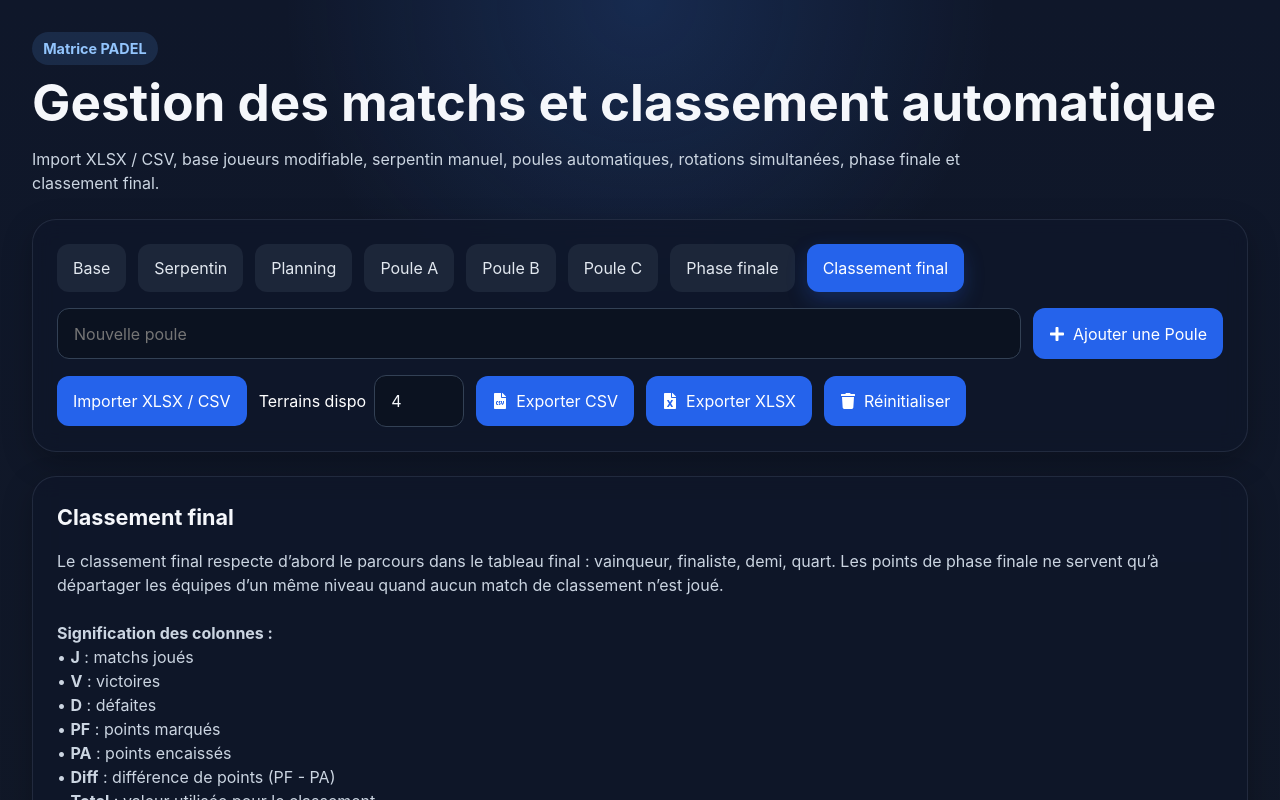
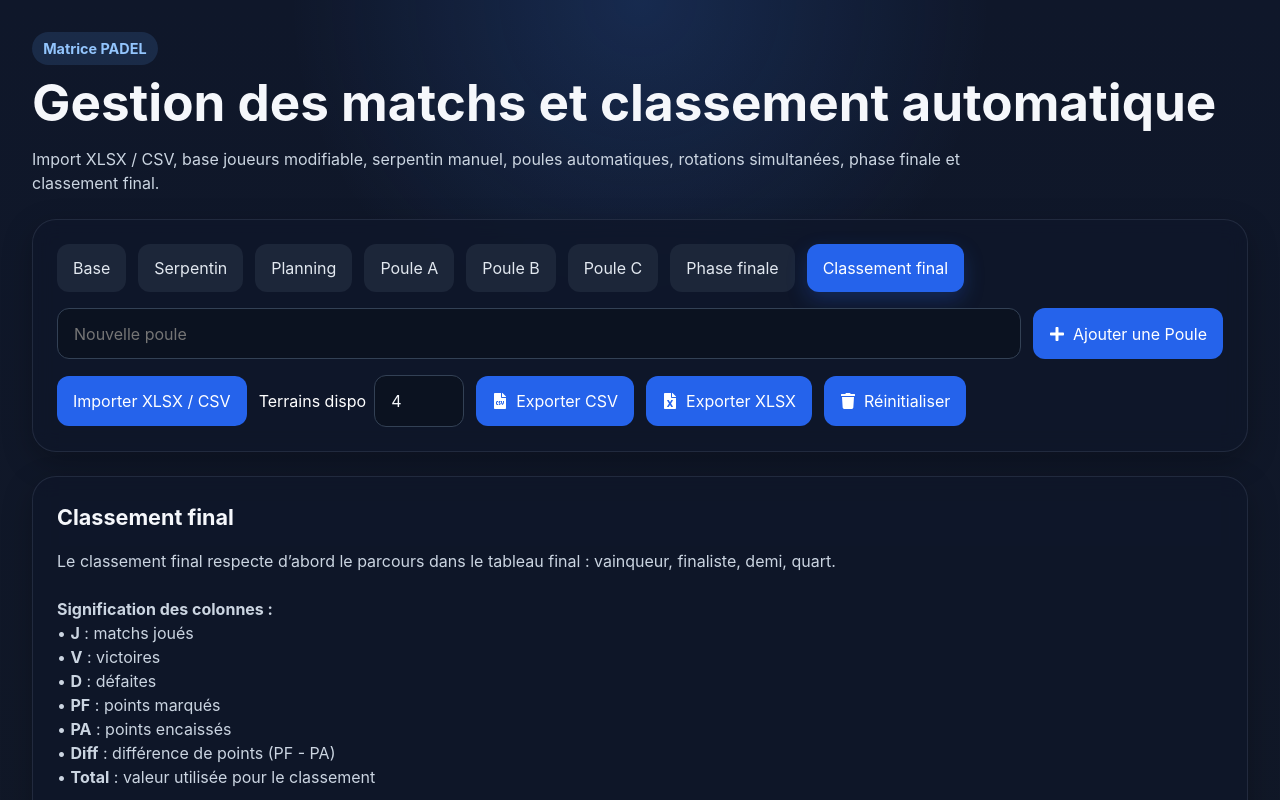
Before and after one commit to Slingod/Matrice_Padel, a React (Vite) app: page / in a window 1280 px wide. Both pictures are taken after a click on the button "Classement final". Shown: the top 800 px of the page. Built offline with nearby package versions, Linux system fonts and the light colour scheme.

Commit message:
Simple remove a bad word

```diff
--- a/dev-dist/sw.js
+++ b/dev-dist/sw.js
@@ -82,7 +82,7 @@ define(['./workbox-5a5d9309'], (function (workbox) { 'use strict';
     "revision": "3ca0b8505b4bec776b69afdba2768812"
   }, {
     "url": "index.html",
-    "revision": "0.hfv04nt6oro"
+    "revision": "0.uea6ot8396o"
   }], {});
   workbox.cleanupOutdatedCaches();
   workbox.registerRoute(new workbox.NavigationRoute(workbox.createHandlerBoundToURL("index.html"), {
--- a/src/App.jsx
+++ b/src/App.jsx
@@ -2246,8 +2246,7 @@ function App() {
               <h2>Classement final</h2>
               <p className="note">
                 Le classement final respecte d’abord le parcours dans le tableau final :
-                vainqueur, finaliste, demi, quart. Les points de phase finale ne servent qu’à départager
-                les équipes d’un même niveau quand aucun match de classement n’est joué.
+                vainqueur, finaliste, demi, quart.
                 <br /><br />
                 <strong>Signification des colonnes :</strong>
                 <br />
```
